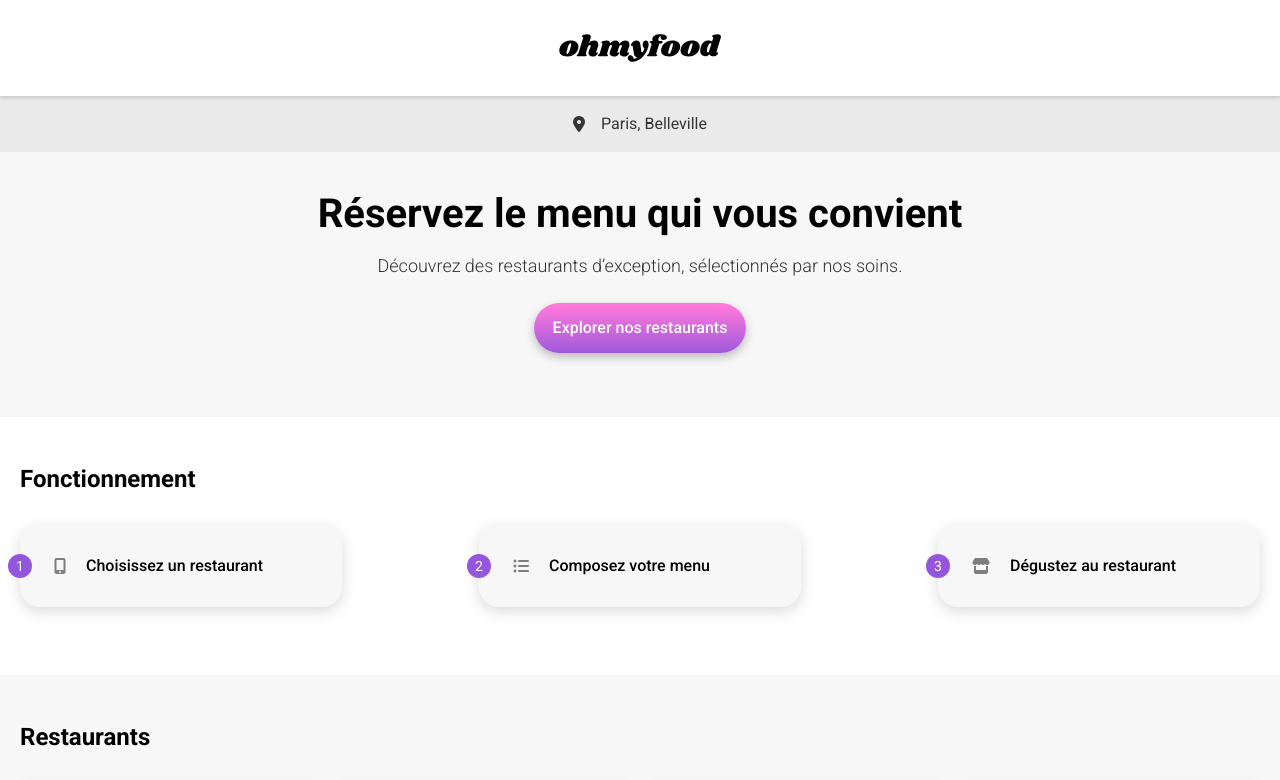
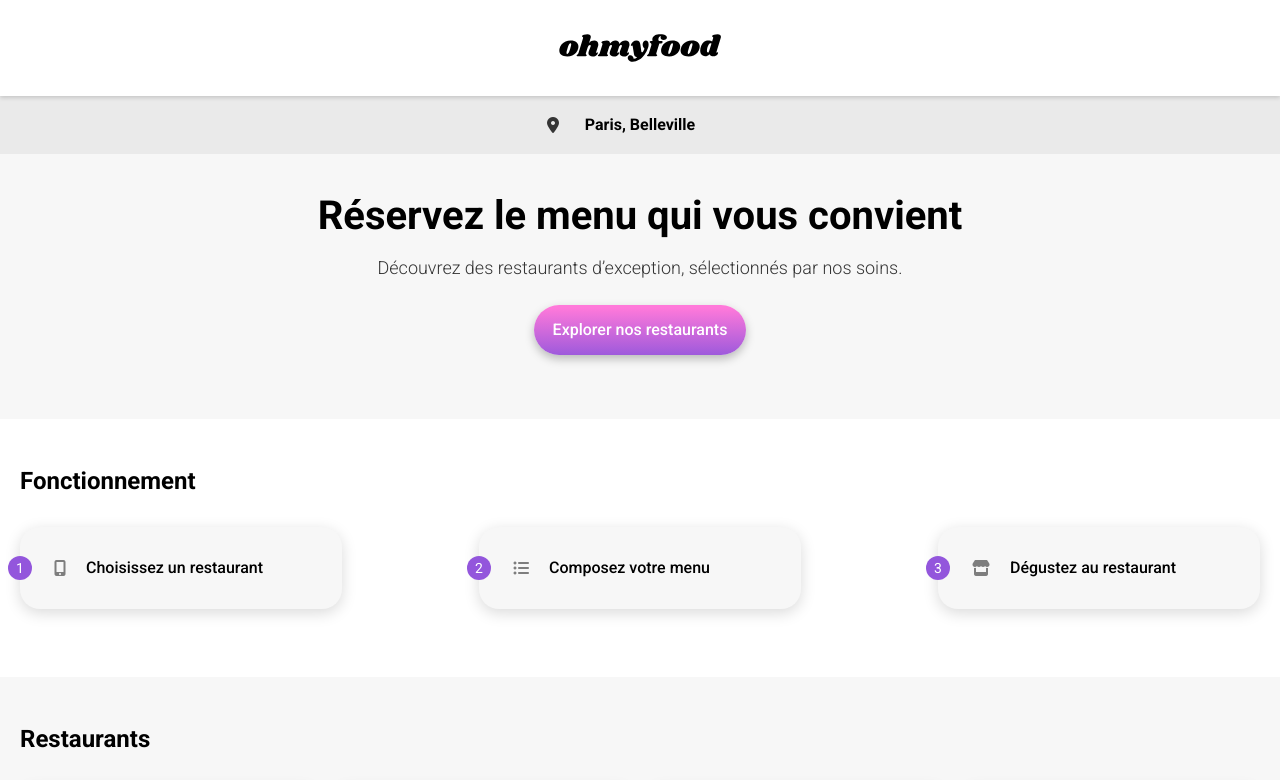
Before and after one commit to maxdnc/ohmyfood, a plain HTML site: page index.html in a window 1280 px wide. Shown: the top 780 px of the page. Drawn offline with Linux system fonts and the light colour scheme; grey boxes are pictures that could not be loaded; a web font is replaced by a local one.

Commit message:
input for cities

```diff
--- a/index.html
+++ b/index.html
@@ -81,10 +81,21 @@
       />
     </header>
     <main>
-      <div class="location">
-        <i class="location__icon fa-solid fa-location-dot"></i>
-        <p class="location__text">Paris, Belleville</p>
-      </div>
+      <form class="location">
+        <label for="location-ville" class="location__label" hidden
+          >Recherche ville
+        </label>
+
+        <div class="wrapper-input">
+          <input
+            type="text"
+            id="location-ville"
+            class="location__text"
+            placeholder="Paris, Belleville"
+          />
+          <i class="location__icon fa-solid fa-location-dot"></i>
+        </div>
+      </form>
       <section class="reserver">
         <h1 class="reserver__title bigger">
           Réservez le menu qui vous convient
--- a/sass/pages/_home.scss
+++ b/sass/pages/_home.scss
@@ -57,9 +57,28 @@
 
   &__icon {
     color: abst.$darker;
+    position: absolute;
+    left: 0;
+    top: 50%;
+    transform: translate(50%, -50%);
   }
 
   &__text {
     color: abst.$darker;
+    background: none;
+    width: fit-content;
+    font-weight: 700;
+    border: none;
+
+    text-align: center;
+
+    &::placeholder {
+      font-weight: 700;
+      color: black;
+    }
   }
 }
+
+.wrapper-input {
+  position: relative;
+}
```
Also changed, not shown: sass/main.css, 1 other file.
